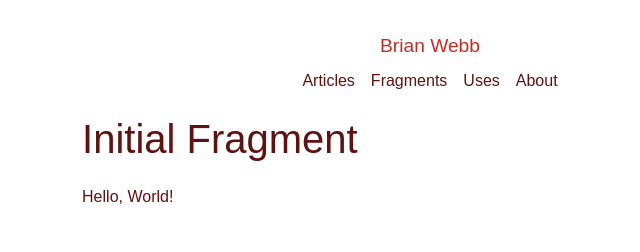
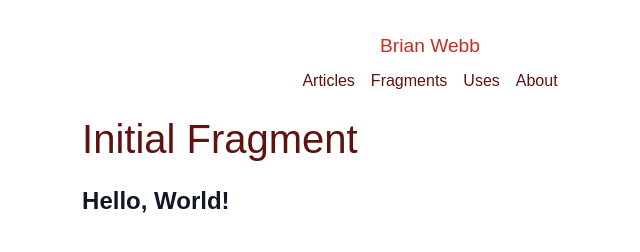
Before and after one commit to brnwb/brnwb.github.io, an Astro site: page /fragments/initial-fragment in a window 1280 px wide. Shown: the whole page, without its empty margins (218-858 px from the left). Built offline with nearby package versions, Linux system fonts and the light colour scheme; Astro itself is replaced by a stand-in of ours.

Commit message:
Add prose component

```diff
--- /dev/null
+++ b/src/components/Prose.astro
@@ -0,0 +1,8 @@
+---
+---
+<div
+  class="prose dark:prose-invert
+  prose-h1:font-bold prose-h1:text-xl
+  prose-h2:font-bold prose-h2:text-l">
+  <slot />
+</div>
--- a/src/content/articles/placeholder.md
+++ b/src/content/articles/placeholder.md
@@ -3,4 +3,5 @@ title: 'Placeholder'
 pubDate: 2025-04-26
 lastUpdated: 2025-04-26
 ---
+## Placeholder
 This is a placeholder, lorem ipsum etc.
--- a/src/content/fragments/initial-fragment.md
+++ b/src/content/fragments/initial-fragment.md
@@ -2,4 +2,4 @@
 title: 'Initial Fragment'
 pubDate: 2025-04-26
 ---
-Hello, World!
+## Hello, World!
--- a/src/pages/articles/[...slug].astro
+++ b/src/pages/articles/[...slug].astro
@@ -1,5 +1,6 @@
 ---
 import { getCollection, render, type CollectionEntry } from 'astro:content';
+import Prose from '../../components/Prose.astro';
 import MarkdownArticleLayout from '../../layouts/MarkdownArticleLayout.astro';
 
 export async function getStaticPaths() {
@@ -14,5 +15,7 @@ const { article } = Astro.props as { article: CollectionEntry<'articles'> };
 const { Content } = await render(article);
 ---
 <MarkdownArticleLayout frontmatter={article.data}>
+  <Prose>
     <Content />
+  </Prose>
 </MarkdownArticleLayout>
--- a/src/pages/fragments/[...slug].astro
+++ b/src/pages/fragments/[...slug].astro
@@ -1,5 +1,6 @@
 ---
 import { getCollection, render, type CollectionEntry } from 'astro:content';
+import Prose from '../../components/Prose.astro';
 import MarkdownFragmentLayout from '../../layouts/MarkdownFragmentLayout.astro';
 
 export async function getStaticPaths() {
@@ -14,5 +15,7 @@ const { fragment } = Astro.props as { fragment: CollectionEntry<'fragments'> };
 const { Content } = await render(fragment);
 ---
 <MarkdownFragmentLayout frontmatter={fragment.data}>
+  <Prose>
     <Content />
+  </Prose>
 </MarkdownFragmentLayout>
```
